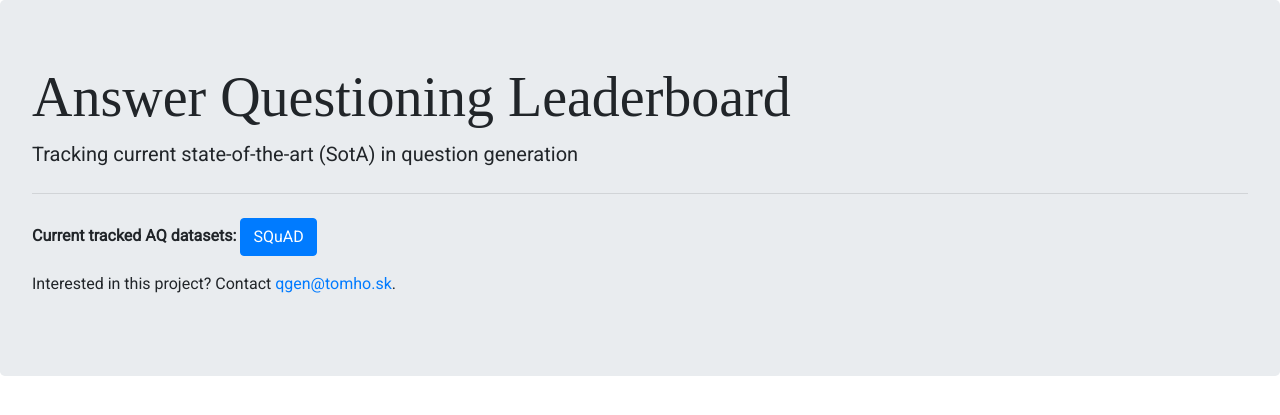
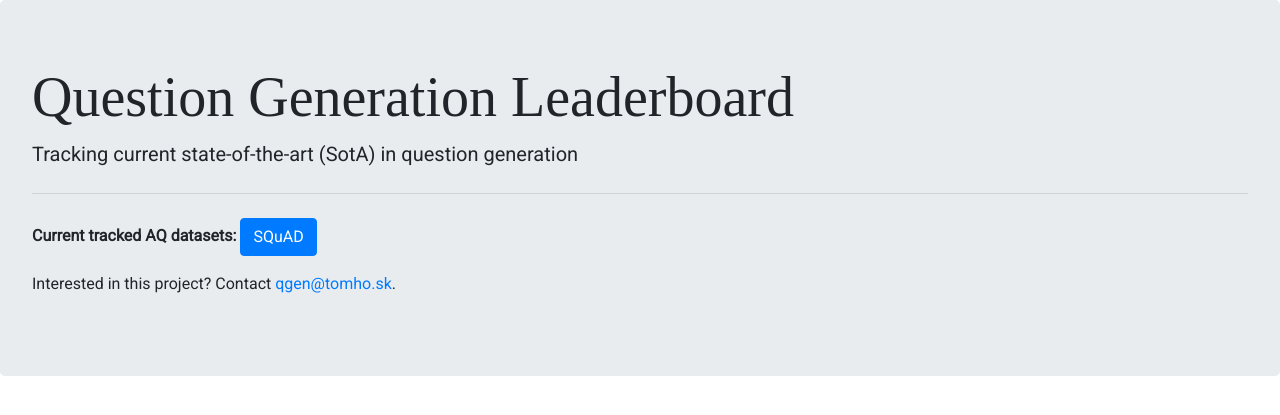
Before and after one commit to tomhosking/aqleaderboard, a Flask app: page / in a window 1280 px wide. Shown: the part 56-471 px from the top of the page. Run offline with Flask 2, Linux system fonts and the light colour scheme; some libraries are stand-ins or nearby versions; some web fonts are replaced.

Commit message:
Change copy

```diff
--- a/src/templates/index.htm
+++ b/src/templates/index.htm
@@ -5,7 +5,7 @@
 
 {% block content %}
 <div class="jumbotron">
-    <h2 class="display-4">Answer Questioning Leaderboard</h2>
+    <h2 class="display-4">Question Generation Leaderboard</h2>
     <p class="lead">Tracking current state-of-the-art (SotA) in question generation</p>
     <hr class="my-4">
     <p><strong>Current tracked AQ datasets:</strong> <a href="/squad"><button class="btn btn-primary">SQuAD</button></a></p>
--- a/src/templates/root.htm
+++ b/src/templates/root.htm
@@ -13,7 +13,7 @@
     <link rel="stylesheet" href="https://cdnjs.cloudflare.com/ajax/libs/font-awesome/4.7.0/css/font-awesome.min.css" />
 
 
-    <title>{% block title %}AQ Leaderboard{% endblock %}</title>
+    <title>{% block title %}Question Generation Leaderboard{% endblock %}</title>
   </head>
   <body>
 
```
